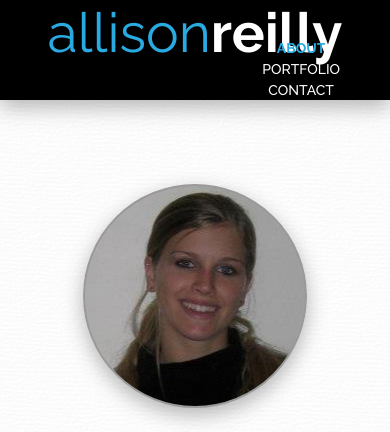
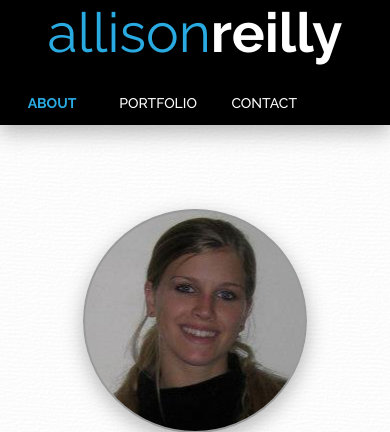
Before and after one commit to acreilly/AllisonReilly, a Sinatra app: page /about in a window 390 px wide. Shown: the top 432 px of the page. Run offline with Sinatra, Linux system fonts and the light colour scheme; some libraries are stand-ins or nearby versions.

Commit message:
styling home page for phone devices

```diff
--- a/public/css/application.css
+++ b/public/css/application.css
@@ -459,17 +459,50 @@ aside ul li a {
   .span_1_of_11 {
     width: 100%
   }
+
+  header{
+    height: 125px;
+  }
   header h2{
     margin: 0;
     width: 100%;
     text-align: center;
     float: none;
   }
+  header nav {
+    position: relative;
+    right: 0;
+    top: 0;
+    margin-top: 20px;
+  }
+
   nav ul li{
-    display: block;
-    width: 100%;
+    display: inline-block;
     float: none;
+    margin: 10px 0 10px 2px;
   }
+  #index .name{
+    display: none;
+  }
+  #index #slideshow{
+    position: relative;
+  }
+
+#index #slideshow img {
+  height: 100vh;
+  width: auto;
+  margin: 0;
+  position: absolute;
+  left: -250px;
+}
+
+.icelandBlackSand, .butterfly{
+  margin-top: 0px;
+}
+.icelandBlackSand{
+  margin-left: -150px;
+}
+
 }
 
 footer {
```
